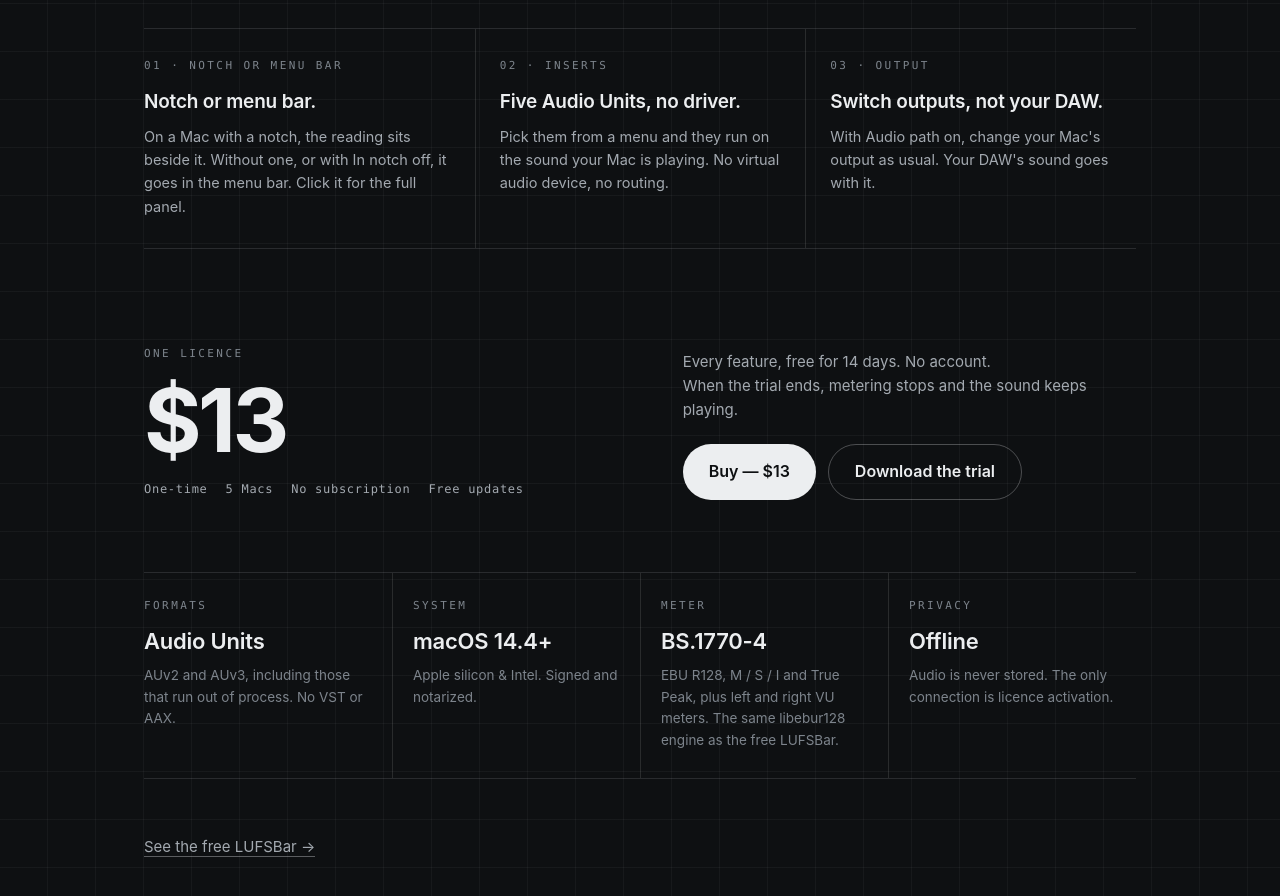
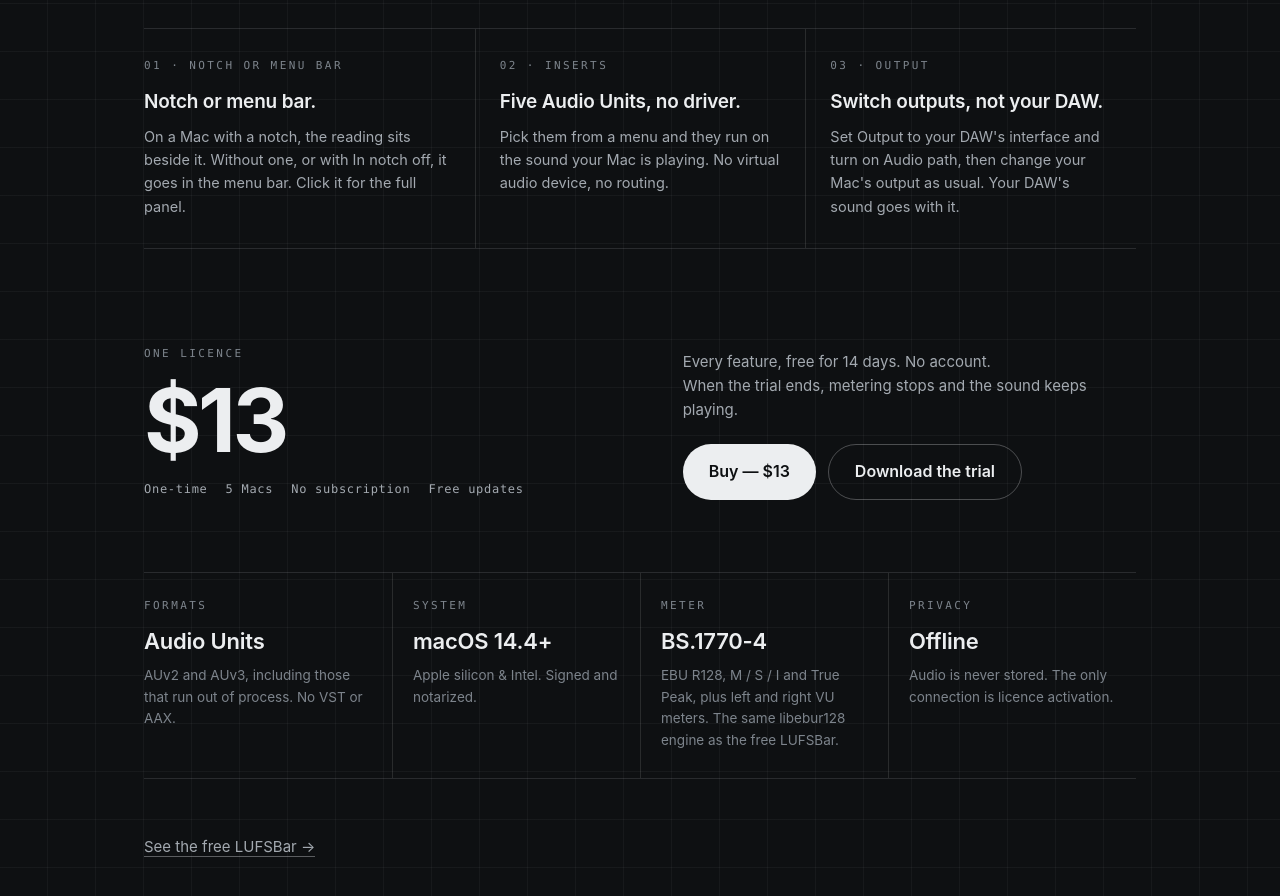
Before and after one commit to tokyomeltdown/lufsbar-pro, a plain HTML site: page docs/index.html in a window 1280 px wide. Shown: the part 1100-1996 px from the top of the page. Drawn offline with Linux system fonts and the light colour scheme.

Commit message:
LP: the output section says to set Output to the DAW's interface first
The DAW's sound follows the Mac's output only when Output is set to the
DAW's interface; with "Follow the default output" it does not.

```diff
--- a/docs/index.html
+++ b/docs/index.html
@@ -324,7 +324,7 @@ footer a:hover{color:var(--ink)}
   <div>
     <div class="k">03 · <span class="en">Output</span><span class="ja">出力</span></div>
     <h3><span class="en">Switch outputs, not your DAW.</span><span class="ja">DAW はそのまま、出力だけ変える。</span></h3>
-    <p><span class="en">With Audio path on, change your Mac's output as usual. Your DAW's sound goes with it.</span><span class="ja">Audio path を ON にしたら、Mac の出力をいつもどおり切り替えるだけ。DAW の音も付いてきます。</span></p>
+    <p><span class="en">Set Output to your DAW's interface and turn on Audio path, then change your Mac's output as usual. Your DAW's sound goes with it.</span><span class="ja">Output を DAW のインターフェースにして Audio path を ON にしたら、Mac の出力をいつもどおり切り替えるだけ。DAW の音も付いてきます。</span></p>
   </div>
 </section>
 
```
